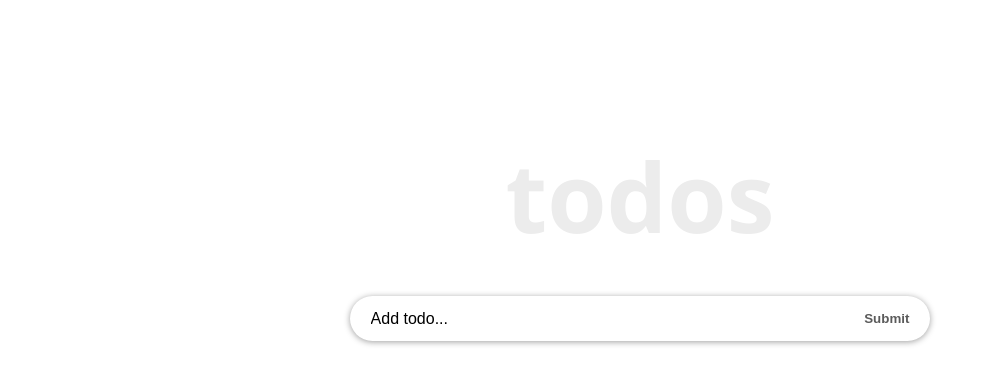
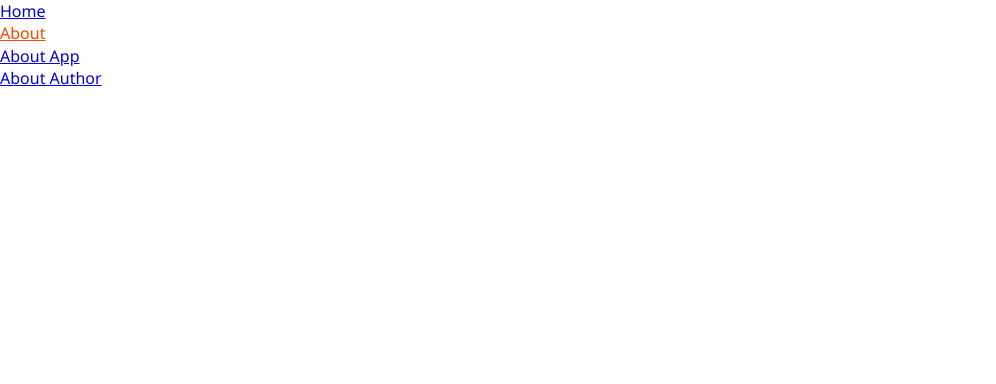
Before and after one commit to alvp01/react-todo, a React (Create React App) app: page /about in a window 1280 px wide. Shown: the top 384 px of the page, without its empty margins (0-996 px from the left). Built offline with nearby package versions, Linux system fonts and the light colour scheme.

Commit message:
Add navigation and routes

```diff
--- a/package.json
+++ b/package.json
@@ -8,6 +8,7 @@
     "@testing-library/user-event": "^12.8.3",
     "react": "^17.0.2",
     "react-dom": "^17.0.2",
+    "react-router-dom": "^5.3.0",
     "react-scripts": "4.0.3",
     "uuid": "^8.3.2",
     "web-vitals": "^1.1.2"
--- a/src/App.css
+++ b/src/App.css
@@ -63,3 +63,8 @@
   outline: none;
   border: none;
 }
+
+.active-link {
+  color: orangered;
+  text-decoration: underline;
+}
--- /dev/null
+++ b/src/components/Navbar.js
@@ -0,0 +1,34 @@
+import React from "react"
+import { NavLink } from "react-router-dom"
+
+const Navbar = () => {
+  const links = [
+    {
+      id: 1,
+      path: "/",
+      text: "Home",
+    },
+    {
+      id: 2,
+      path: "/about",
+      text: "About",
+    },
+  ]
+
+  return(
+    <nav className="navBar">
+     <ul>
+       {links.map(link => {
+         return (
+          <li key={link.id}>
+            <NavLink to={link.path} activeClassName="active-link" exact>
+              {link.text}
+            </NavLink>
+          </li>
+         )
+       })}
+     </ul>
+    </nav>
+  )
+}
+export default Navbar
--- a/src/components/TodoContainer.js
+++ b/src/components/TodoContainer.js
@@ -3,6 +3,10 @@
 import InputTodo from "./InputTodo"
 import TodoList from "./TodoList"
 import { v4 as uuidv4 } from "uuid"
+import { Route, Switch } from "react-router-dom"
+import About from "../pages/About"
+import NotMatch from "../pages/NotMatch"
+import Navbar from "./Navbar"
 
 const getInitialTodos = () => {
   // getting stored items
@@ -63,6 +67,10 @@
   }
 
   return (
+    <>
+      <Navbar />
+      <Switch>
+        <Route exact path="/">
           <div className="container">
             <div className="inner">
               <Header />
@@ -75,6 +83,15 @@
               />
             </div>
           </div>
+        </Route>
+        <Route path="/about">
+          <About />
+        </Route>
+        <Route path="*">
+          <NotMatch />
+        </Route>
+      </Switch>
+    </>
   )
 }
 
--- a/src/index.js
+++ b/src/index.js
@@ -1,12 +1,15 @@
 import React from "react"
 import ReactDOM from "react-dom"
 import TodoContainer from "./components/TodoContainer"
+import { BrowserRouter as Router } from "react-router-dom"
 import "./App.css"
 
 
 ReactDOM.render(
   <React.StrictMode>
-    <TodoContainer />
+    <Router>
+      <TodoContainer />
+    </Router>
   </React.StrictMode>,
   document.getElementById("root")
 )
--- /dev/null
+++ b/src/pages/About.js
@@ -0,0 +1,24 @@
+import React from "react"
+import { Link, useRouteMatch, Route } from "react-router-dom"
+import SinglePage from "./SinglePage"
+
+const About = () => {
+  const { url, path } = useRouteMatch()
+
+  return (
+    <div>
+      <ul>
+        <li>
+          <Link to={`${url}/about-app`}>About App</Link>
+        </li>
+        <li>
+          <Link to={`${url}/about-author`}>About Author</Link>
+        </li>
+      </ul>
+      <Route path={`${path}/:slug`}>
+        <SinglePage />
+      </Route>
+    </div>
+  )
+}
+export default About
--- /dev/null
+++ b/src/pages/NotMatch.js
@@ -0,0 +1,10 @@
+import React from "react"
+
+const NotMatch = () => {
+  return (
+    <div>
+      <h3>No match for this page</h3>
+    </div>
+  )
+}
+export default NotMatch
--- /dev/null
+++ b/src/pages/SinglePage.js
@@ -0,0 +1,29 @@
+import React from "react"
+import { useParams } from "react-router-dom"
+
+const SinglePage = () => {
+  const aboutData = [
+    {
+      slug: "about-app",
+      title: "About the App",
+      description:
+        "In this app, you can add, delete, submit and edit items. To edit items, simply double click on it. Once you are done, press the enter key to resubmit. This app will persist your data in the browser local storage. So whether you reload, close your app or reopened it, you still have access to your to-dos items.",
+    },
+    {
+      slug: "about-author",
+      title: "About the Author",
+      description:
+        "This app was developed by Abel Lavieri, a self-taught web developer and a technical writer. He is opened to freelance Gig. So go ahead and connect with ibas on Twitter @ibaslogic.",
+    },
+  ]
+  const { slug } = useParams()
+  const aboutContent = aboutData.find(item => item.slug === slug)
+  const { title, description } = aboutContent
+  return (
+    <div>
+      <h1>{title}</h1>
+      <p>{description}</p>
+    </div>
+  )
+}
+export default SinglePage
```
Also changed, not shown: 1 other file (tests, documents, lock files or other folders). Lines whose indentation alone changed are shown as unchanged.
